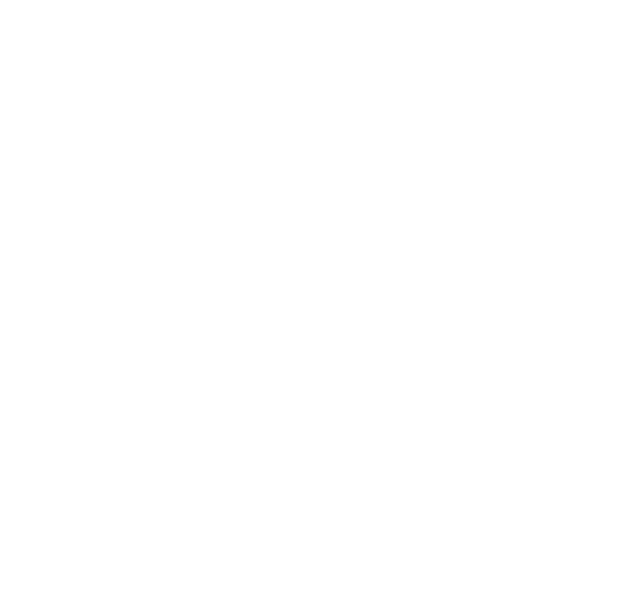
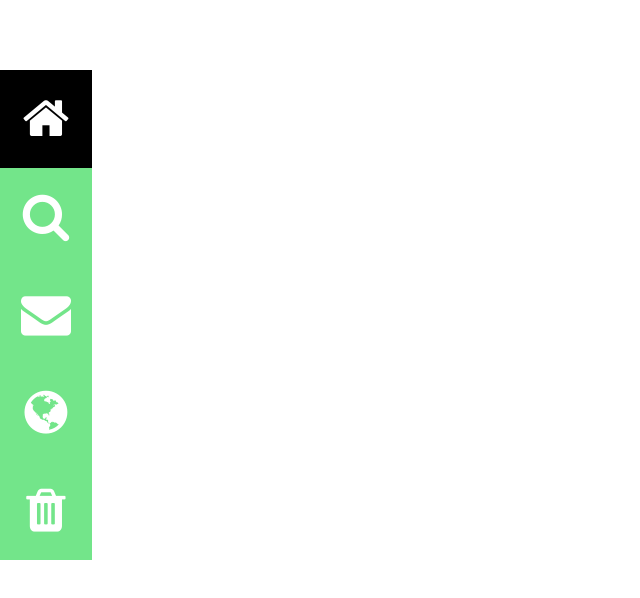
Before and after one commit to BabriWala/JS-Menus, a plain HTML site: page index.html in a window 1280 px wide. Shown: the whole page, without its empty margins (0-640 px from the left). Drawn offline with Linux system fonts and the light colour scheme.

Commit message:
Vertical Menu Done

```diff
--- a/index.html
+++ b/index.html
@@ -4,9 +4,47 @@
     <meta charset="UTF-8">
     <meta http-equiv="X-UA-Compatible" content="IE=edge">
     <meta name="viewport" content="width=device-width, initial-scale=1.0">
-    <title>Document</title>
+    <title>Vertical Menu</title>
+    <link rel="stylesheet" href="https://cdnjs.cloudflare.com/ajax/libs/font-awesome/4.7.0/css/font-awesome.min.css">
+
+    <style>
+        body{
+            margin: 0;
+        }
+        .icons{
+            width: 92px;
+            background-color: rgb(115, 229, 138);
+            position: absolute;
+            margin: 70px 0;
+        }
+        .icons > a{
+            display: block;
+            text-align: center;
+            padding: 20px;
+            font-size: 50px;
+            color: white;
+        }
+        .active{
+            background-color: black;
+        }
+        .icons > a:hover{
+            background-color: black;
+            color: red;
+            transition: color 5s ease;
+        }
+
+    </style>
+
+
+
 </head>
 <body>
-
+    <div class="icons">
+        <a class="active" href="#"><i class="fa fa-home"></i></a>
+        <a href="#"><i class="fa fa-search"></i></a>
+        <a href="#"><i class="fa fa-envelope"></i></a>
+        <a href="#"><i class="fa fa-globe"></i></a>
+        <a href="#"><i class="fa fa-trash"></i></a>
+    </div>
 </body>
 </html>
```
